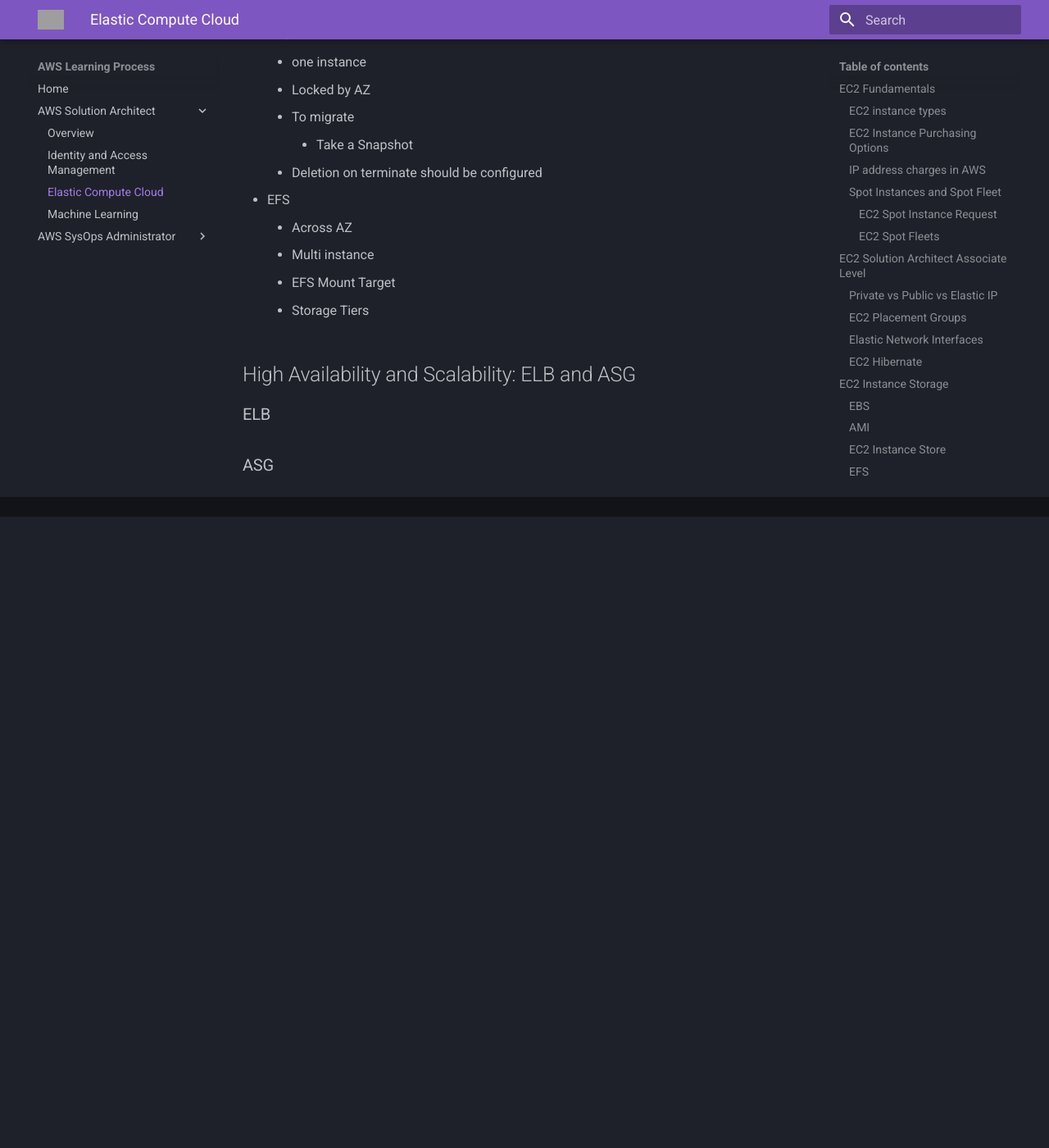
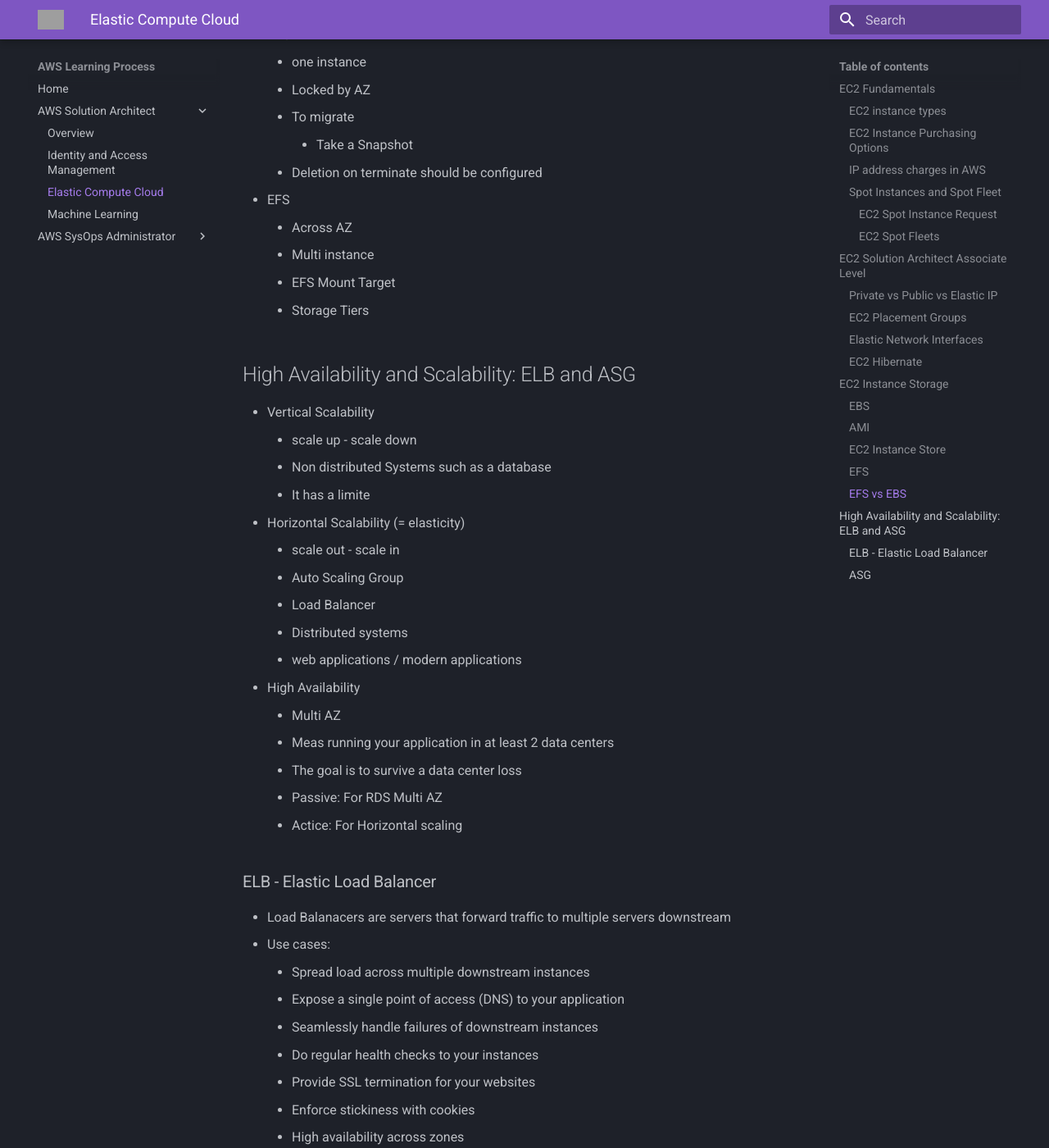
Before and after one commit to janobourian/aws, an MkDocs documentation site: the page built from docs/solution_architect/ec2.md, in a window 1280 px wide and 1400 px high, scrolled down 11750 px. Shown: the whole window at 82% size. Built offline with MkDocs 1.6.1 and Material for MkDocs 9.7.7, drawn with Linux system fonts in a browser that asks for light colours; before the commit the page ends 12380 px from its top, so only the background shows below that; some of the changed text lies outside the part shown; grey boxes are pictures that could not be loaded.

Commit message:
add: information about ec2

```diff
--- a/docs/solution_architect/ec2.md
+++ b/docs/solution_architect/ec2.md
@@ -386,6 +386,47 @@ echo "<h1>Hello world from $(hostname -f)</h1>" > /var/www/html/index.html
 
 ## High Availability and Scalability: ELB and ASG
 
-### ELB
+* Vertical Scalability
+    * scale up - scale down
+    * Non distributed Systems such as a database
+    * It has a limite
+* Horizontal Scalability (= elasticity)
+    * scale out - scale in
+    * Auto Scaling Group
+    * Load Balancer
+    * Distributed systems
+    * web applications / modern applications
+* High Availability
+    * Multi AZ
+    * Meas running your application in at least 2 data centers
+    * The goal is to survive a data center loss
+    * Passive: For RDS Multi AZ
+    * Actice: For Horizontal scaling
+
+### ELB - Elastic Load Balancer
+
+* Load Balanacers are servers that forward traffic to multiple servers downstream
+* Use cases:
+    * Spread load across multiple downstream instances
+    * Expose a single point of access (DNS) to your application
+    * Seamlessly handle failures of downstream instances
+    * Do regular health checks to your instances
+    * Provide SSL termination for your websites
+    * Enforce stickiness with cookies
+    * High availability across zones
+    * Separate public traffic from private traffic
+
+* Types
+    * Classic Load Balancer
+    * Application load Balancer
+        * HTTP, HTTPS, WebSocket
+    * Network Load Balancer
+        * TCP, TLS, UDP
+    * Gateway Load Balancer
+        * GWLB
+
+* Security
+    * Load Balancer Security Group
+    * Application Security Group (allow traffic only from Load Balancer)
 
 ### ASG
```
